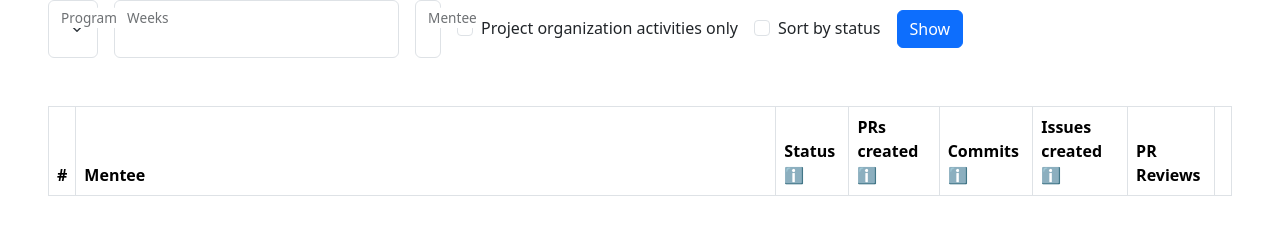
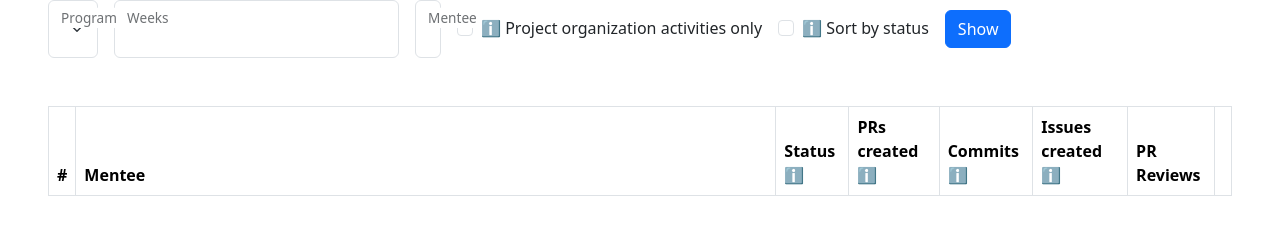
Before and after one commit to aliok/mentorship-monitor-ui, a website built with webpack: page index.html in a window 1280 px wide. Built offline with nearby package versions, Linux system fonts and the light colour scheme; no server answers.

Commit message:
Add some tooltips

```diff
--- a/index.html
+++ b/index.html
@@ -41,6 +41,7 @@
             <div class="form-check">
                 <input class="form-check-input" type="checkbox" id="projectOrgActivitiesOnlyInput">
                 <label class="form-check-label" for="projectOrgActivitiesOnlyInput">
+                    <span data-bs-toggle="tooltip" data-bs-title="When selected, activities that are not in the GitHub organization(s) of the project are ignored.">ℹ️</span>
                     Project organization activities only
                 </label>
             </div>
@@ -50,6 +51,7 @@
             <div class="form-check">
                 <input class="form-check-input" type="checkbox" id="sortByStatusInput">
                 <label class="form-check-label" for="sortByStatusInput">
+                    <span data-bs-toggle="tooltip" data-bs-title="When selected, mentees are sorted by their status, with red flags first.">ℹ️</span>
                     Sort by status
                 </label>
             </div>
```
